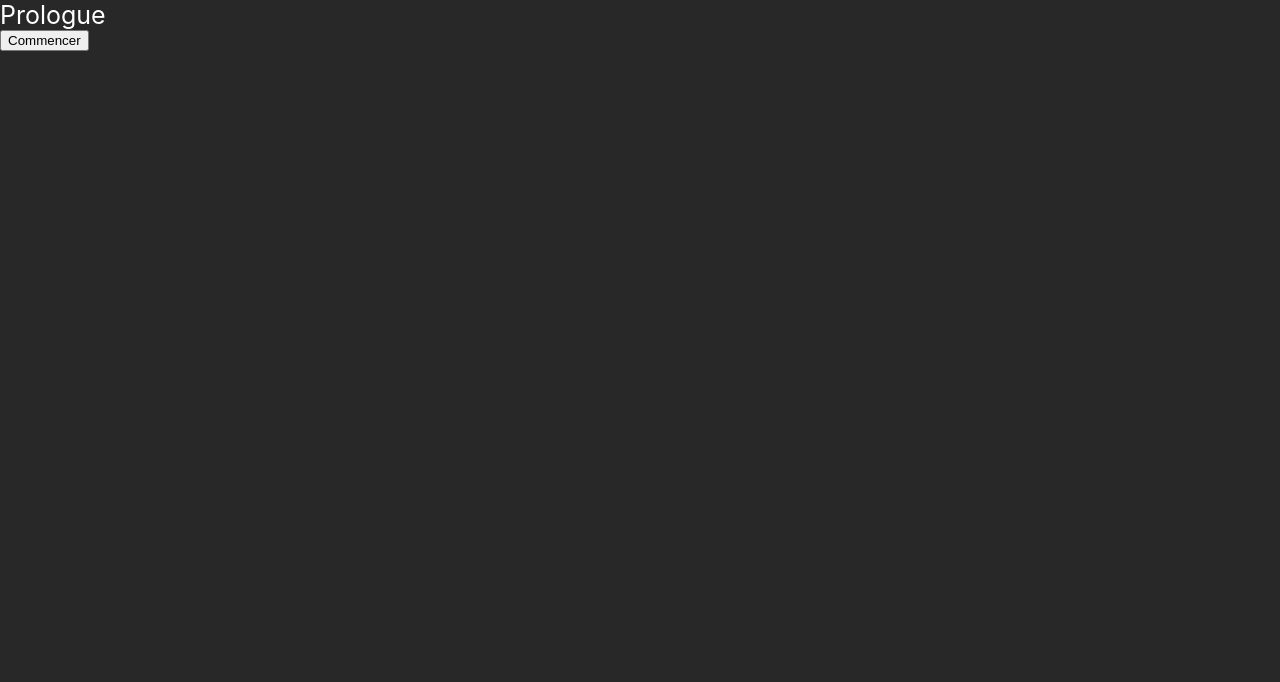
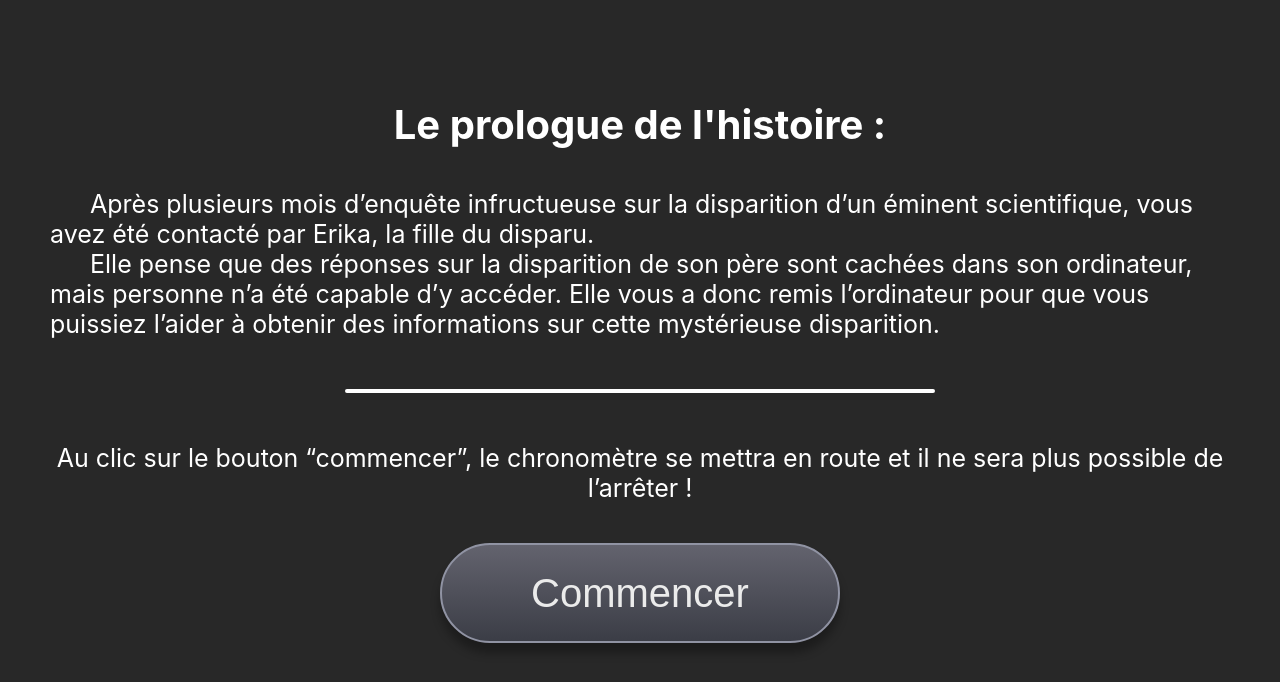
Before and after one commit to Florian59c/Point-n-click, a React (Create React App) app in the folder client/: page /prologue in a window 1280 px wide. Shown: the top 682 px of the page. Built offline with nearby package versions, Linux system fonts and the light colour scheme.

Commit message:
style de la page prologue

```diff
--- a/client/src/screens/outGameScreens/Prologue.jsx
+++ b/client/src/screens/outGameScreens/Prologue.jsx
@@ -20,11 +20,17 @@ function Prologue() {
   }
 
   return (
-    <div>
-      <p>Prologue</p>
-      <Link to="/start-page" >
-        < button onClick={startDate}>Commencer</button>
-      </Link>
+    <div className='prologue'>
+      <h1>Le prologue de l'histoire :</h1>
+      <p className='history'>Après plusieurs mois d’enquête infructueuse sur la disparition d’un éminent scientifique, vous avez été contacté par Erika, la fille du disparu.</p>
+      <p className='history'>Elle pense que des réponses sur la disparition de son père sont cachées dans son ordinateur, mais personne n’a été capable d’y accéder. Elle vous a donc remis l’ordinateur pour que vous puissiez l’aider à obtenir des informations sur cette mystérieuse disparition.</p>
+      <hr />
+      <p>Au clic sur le bouton “commencer”, le chronomètre se mettra en route et il ne sera plus possible de l’arrêter !</p>
+      <div className='submit-button'>
+        <Link to="/start-page" >
+          < button className='button-normal' onClick={startDate}>Commencer</button>
+        </Link>
+      </div >
     </div >
   );
 }
--- a/client/src/screens/outGameScreens/css/Prologue.css
+++ b/client/src/screens/outGameScreens/css/Prologue.css
@@ -0,0 +1,30 @@
+.prologue {
+    margin: 10rem 5rem 0 5rem;
+}
+
+.prologue h1 {
+    text-align: center;
+    margin-bottom: 4rem;
+    font-size: 4rem;
+}
+
+.prologue p {
+    text-align: center;
+}
+
+.prologue .history {
+    text-align: left;
+    text-indent: 40px;
+}
+
+.prologue hr {
+    border: 0.2rem solid white;
+    border-radius: 2rem;
+    width: 50%;
+    margin: 5rem auto;
+}
+
+.prologue .submit-button {
+    display: flex;
+    justify-content: center;
+}
```
